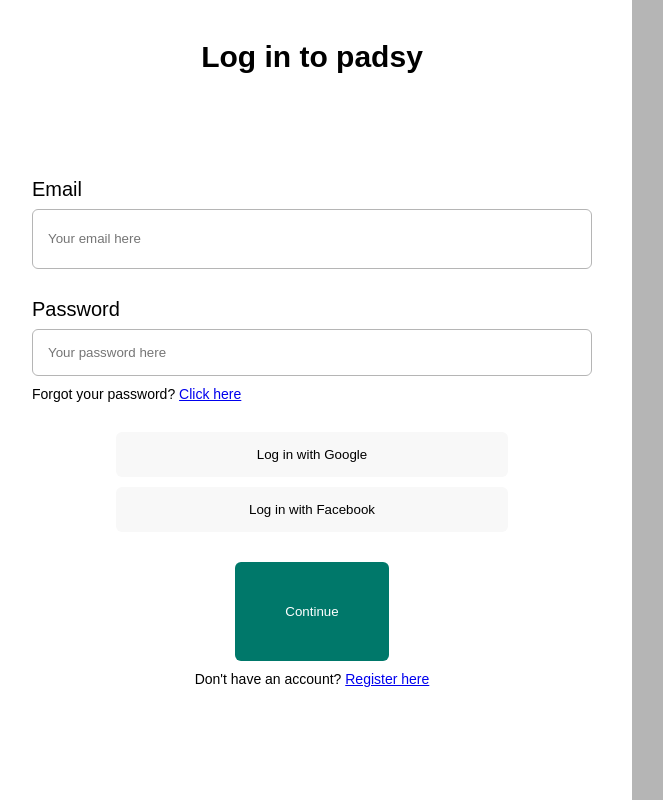
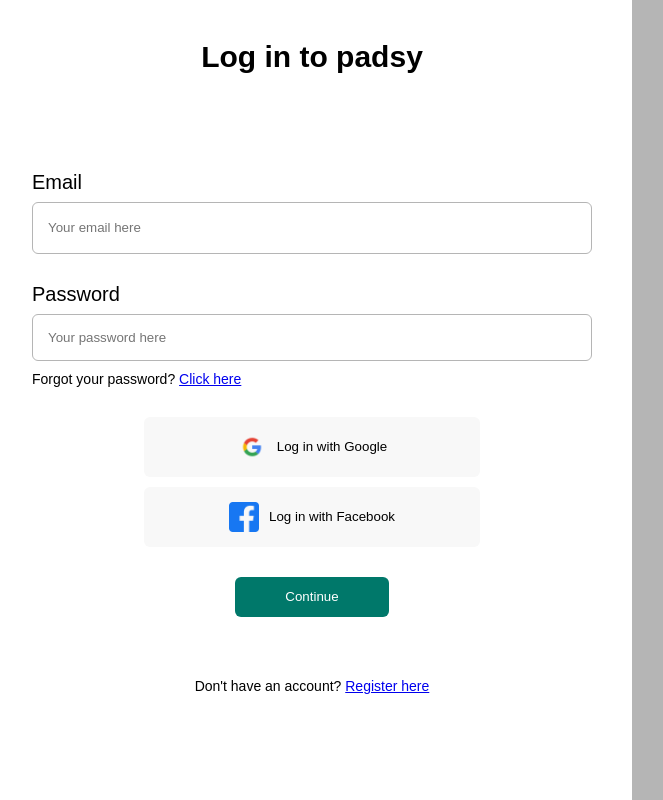
Before and after one commit to samergh1/padsy, a React (Vite) app: page /login in a window 1280 px wide. Shown: the whole page, without its empty margins (8-671 px from the left). Built offline with nearby package versions, Linux system fonts and the light colour scheme.

Commit message:
Logos agregados

```diff
--- a/src/pages/LoginPage/LoginPage.jsx
+++ b/src/pages/LoginPage/LoginPage.jsx
@@ -1,15 +1,19 @@
-import React from 'react'
+import React, { useState } from 'react'
 import styles from "./LoginPage.module.css";
 import googleLogo from "../../assets/google.png"
+import facebookLogo from "../../assets/facebook.png"
+import { RegisterPageUrl } from "../../constants/urls"
+import { Link } from 'react-router-dom';
 
 export function LoginPage() {
   return (
     <div className={styles.container}>
+
       <div className={styles.leftContainer}>
         <h1 className={styles.title}>Log in to padsy</h1>
         <div className={styles.inputContainer}>
           <p className={styles.inputTitle}>Email</p>
-          <input type="email" name="email" placeholder="Your email here" className={styles.input} />
+          <input type="email" name="email" placeholder="Your email here"className={styles.input}/>
         </div>
         <div className={styles.inputContainer}>
           <p className={styles.inputTitle}>Password</p>
@@ -17,17 +21,17 @@
           <p className={styles.text}>Forgot your password? <a href="#">Click here</a></p>
         </div>
         <div className={styles.signInOptions}>
-          <button className={styles.google}>Log in with Google</button>
-          <button className={styles.facebook}>Log in with Facebook</button>
+          <button className={styles.google}><img className={styles.logo} src={googleLogo} alt="Google"/> Log in with Google</button>
+          <button className={styles.facebook}><img className={styles.logo} src={facebookLogo} alt="Facebook"/> Log in with Facebook</button>
         </div>
         <div>
           <button className={styles.continue}>Continue</button>
         </div>
         <div className={styles.registerOptn}>
-          <p className={styles.text}>Don't have an account? <a href='#'>Register here</a></p>
+          <p className={styles.text}>Don't have an account? <Link to={RegisterPageUrl}><span>Register here</span></Link></p>
         </div>
+      </div>
 
-      </div>
       <div className={styles.rightContainer}>
 
       </div>
--- a/src/pages/LoginPage/LoginPage.module.css
+++ b/src/pages/LoginPage/LoginPage.module.css
@@ -67,11 +67,22 @@
     background-color: #F8F8F8;
     border-radius: 6px;
     padding: 15px;
-    width: 70%;
+    width: 60%;
     border: none;
     margin-bottom: 10px;
 }
 
+.logo {
+    width: 30px;
+    height: 30px;
+    margin-right: 10px;
+}
+
+.signInOptions button {
+    display: flex;
+    align-items: center;
+    justify-content: center;
+}
 
 .signInOptions button:hover {
     cursor: pointer;
@@ -85,6 +96,7 @@
     background: #00786A;
     border-radius: 6px;
     border: none;
+    height: 40px;
 }
 
 .continue:hover {
```
Also changed, not shown: src/assets/facebook.png (added).
